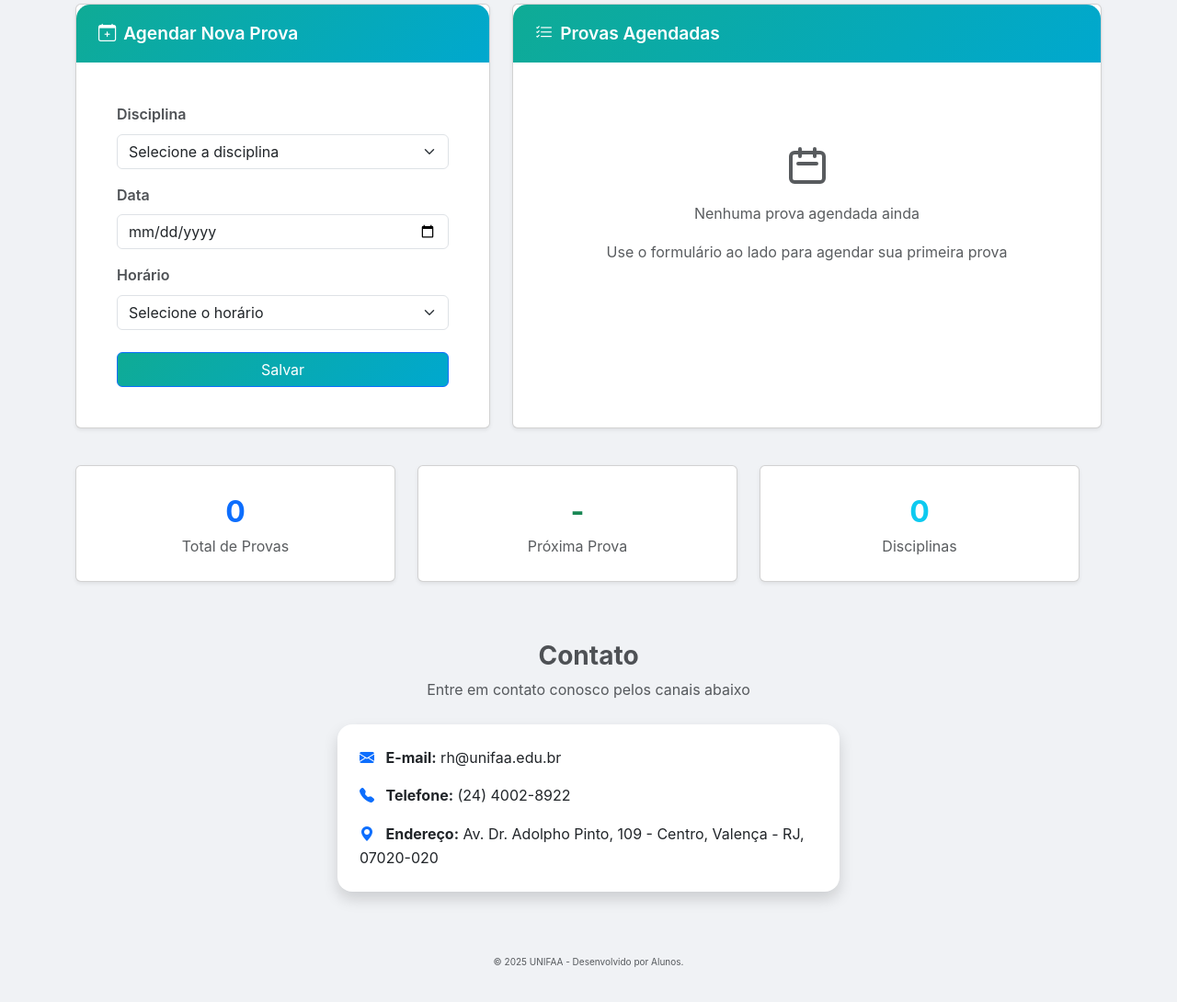
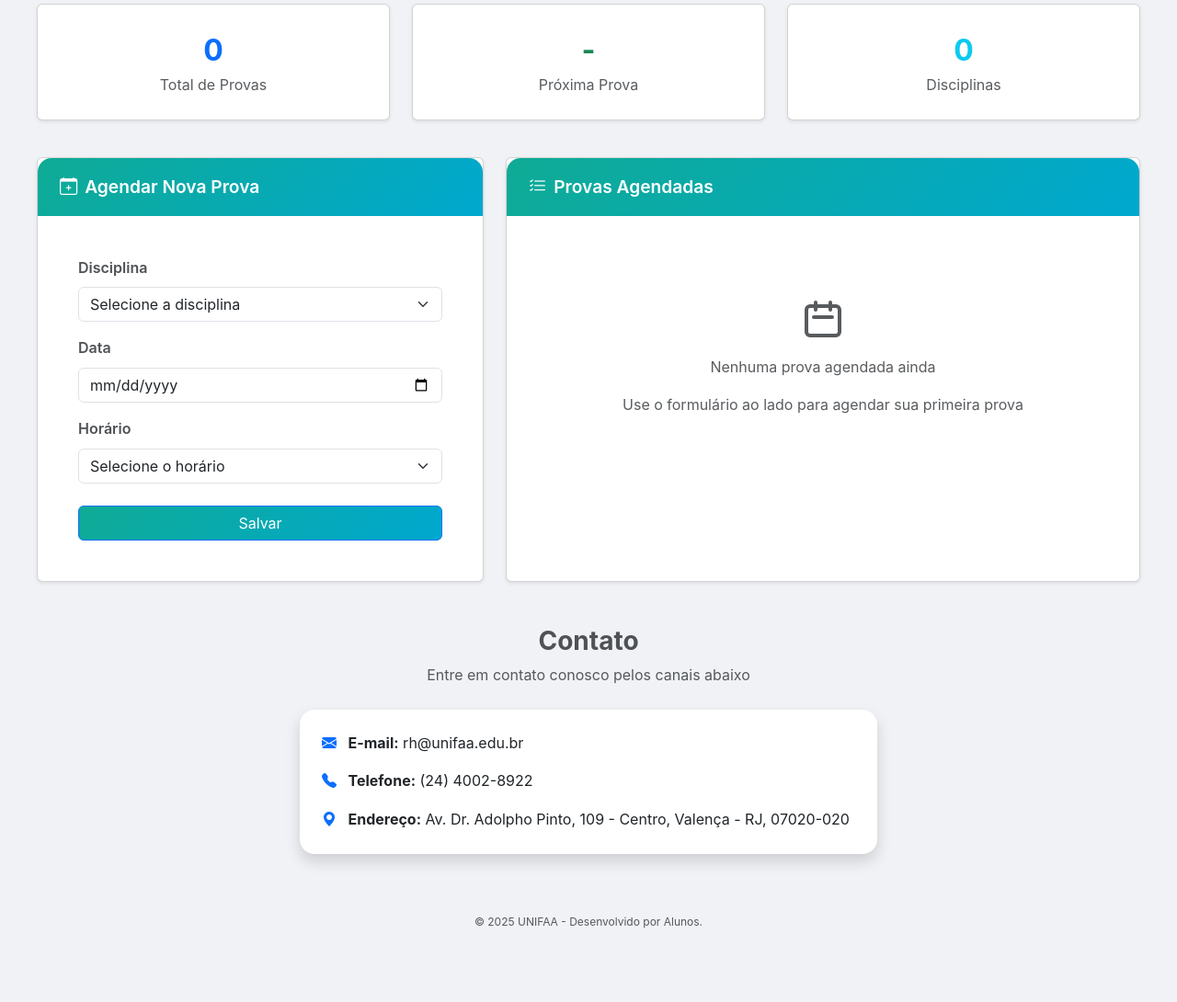
Before and after one commit to Kuasne/RC-ADS, a plain HTML site: page dashboard.html in a window 1280 px wide. Shown: the part 310-1400 px from the top of the page at 92% size. After the commit the page ends 1354 px from the top, so only its background shows below. Drawn offline with nearby package versions, Linux system fonts and the light colour scheme.

Commit message:
card no topo da pagina e diminuição das bordas

```diff
--- a/css/style.css
+++ b/css/style.css
@@ -661,3 +661,17 @@ body {
 .btn-delete-prova:hover {
   background-color: #f7d4d4;
 }
+/* ===== AJUSTE DE ESPAÇAMENTO LATERAL GERAL ===== */
+.container {
+  max-width: 100% !important;     /* Ocupa toda a largura da tela */
+  padding-left: 40px !important;  /* Diminui o espaço interno esquerdo */
+  padding-right: 40px !important; /* Diminui o espaço interno direito */
+}
+
+/* Em telas menores, mantém margens menores para melhor visualização */
+@media (max-width: 768px) {
+  .container {
+    padding-left: 20px !important;
+    padding-right: 20px !important;
+  }
+}
--- a/dashboard.html
+++ b/dashboard.html
@@ -11,9 +11,9 @@
 </head>
 
 <body class="dashboard-page">
+
   <!-- Navbar -->
-  <nav class="navbar navbar-expand-lg navbar-custom"
-    style="background: linear-gradient(135deg, #0fab95 0%, #00a8cf 100%);">
+  <nav class="navbar navbar-expand-lg navbar-custom" style="background: linear-gradient(135deg, #0fab95 0%, #00a8cf 100%);">
     <div class="container">
       <a class="navbar-brand" href="#">
         <img src="images/unifaa-logo.png" alt="UNIFAA" class="me-2" />
@@ -22,6 +22,7 @@
       <button class="navbar-toggler" type="button" data-bs-toggle="collapse" data-bs-target="#navbarNav">
         <span class="navbar-toggler-icon"></span>
       </button>
+
       <div class="collapse navbar-collapse" id="navbarNav">
         <ul class="navbar-nav ms-auto">
           <li class="nav-item">
@@ -39,21 +40,11 @@
               <i class="bi bi-person-circle me-1"></i>Aluno
             </a>
             <ul class="dropdown-menu">
-              <li>
-                <a class="dropdown-item" href="#">
-                  <i class="bi bi-person me-2"></i>Perfil</a>
-              </li>
-              <li>
-                <a class="dropdown-item" href="#" data-bs-toggle="modal" data-bs-target="#configuracoesModal">
-                  <i class="bi bi-gear me-2"></i>Configurações</a>
-              </li>
-              <li>
-                <hr class="dropdown-divider" />
-              </li>
-              <li>
-                <a class="dropdown-item" href="./portal.html">
-                  <i class="bi bi-box-arrow-right me-2"></i>Sair</a>
-              </li>
+              <li><a class="dropdown-item" href="#"><i class="bi bi-person me-2"></i>Perfil</a></li>
+              <li><a class="dropdown-item" href="#" data-bs-toggle="modal" data-bs-target="#configuracoesModal">
+                  <i class="bi bi-gear me-2"></i>Configurações</a></li>
+              <li><hr class="dropdown-divider" /></li>
+              <li><a class="dropdown-item" href="./portal.html"><i class="bi bi-box-arrow-right me-2"></i>Sair</a></li>
             </ul>
           </li>
         </ul>
@@ -61,6 +52,7 @@
     </div>
   </nav>
 
+  <!-- Conteúdo Principal -->
 <!-- Conteúdo Principal -->
 <div class="main-content mt-4">
   <div class="container">
@@ -77,12 +69,43 @@
       </div>
     </div>
 
-      <div class="row">
+    <!-- Cards de Estatísticas -->
+    <div class="row mt-3 mb-4">
+      <div class="col-md-4 mb-3">
+        <div class="card text-center shadow-sm h-100">
+          <div class="card-body">
+            <div class="fs-2 fw-bold text-primary" id="totalProvas">0</div>
+            <div class="text-muted">Total de Provas</div>
+          </div>
+        </div>
+      </div>
+      <div class="col-md-4 mb-3">
+        <div class="card text-center shadow-sm h-100">
+          <div class="card-body">
+            <div class="fs-2 fw-bold text-success" id="proximaProva">-</div>
+            <div class="text-muted">Próxima Prova</div>
+          </div>
+        </div>
+      </div>
+      <div class="col-md-4 mb-3">
+        <div class="card text-center shadow-sm h-100">
+          <div class="card-body">
+            <div class="fs-2 fw-bold text-info" id="disciplinasCount">0</div>
+            <div class="text-muted">Disciplinas</div>
+          </div>
+        </div>
+      </div>
+    </div>
+
+    <!-- Seção de Agendamento e Lista de Provas -->
+    <div class="row g-4 align-items-stretch">
       <!-- Formulário de Agendamento -->
-        <div class="col-lg-5 mb-4">
+      <div class="col-lg-5">
         <div class="card h-100 shadow-sm" id="agendamento">
           <div class="card-header card-header-custom">
-              <h3 class="card-title mb-0"><i class="bi bi-calendar-plus me-2"></i>Agendar Nova Prova</h3>
+            <h3 class="card-title mb-0">
+              <i class="bi bi-calendar-plus me-2"></i>Agendar Nova Prova
+            </h3>
           </div>
           <div class="card-body">
             <form id="formAgendamento" style="border-radius: 10px; padding: 20px;"
@@ -123,8 +146,8 @@
         </div>
       </div>
 
-        <!-- Calendário/Lista de Provas Agendadas -->
-        <div class="col-lg-7 mb-4">
+      <!-- Lista de Provas Agendadas -->
+      <div class="col-lg-7">
         <div class="card h-100 shadow-sm">
           <div class="card-header card-header-custom">
             <h3 class="card-title mb-0 text-white">
@@ -146,41 +169,14 @@
           </div>
         </div>
       </div>
-
-        <!-- Cards de Estatísticas -->
-        <div class="row mt-3">
-          <div class="col-md-4 mb-3">
-            <div class="card text-center shadow-sm">
-              <div class="card-body">
-                <div class="fs-2 fw-bold text-primary" id="totalProvas">0</div>
-                <div class="text-muted">Total de Provas</div>
-              </div>
-            </div>
-          </div>
-          <div class="col-md-4 mb-3">
-            <div class="card text-center shadow-sm">
-              <div class="card-body">
-                <div class="fs-2 fw-bold text-success" id="proximaProva">-</div>
-                <div class="text-muted">Próxima Prova</div>
-              </div>
-            </div>
-          </div>
-          <div class="col-md-4 mb-3">
-            <div class="card text-center shadow-sm">
-              <div class="card-body">
-                <div class="fs-2 fw-bold text-info" id="disciplinasCount">0</div>
-                <div class="text-muted">Disciplinas</div>
-              </div>
-            </div>
-          </div>
     </div>
   </div>
 </div>
 
-    <!-- Seção de Contato -->
-    <div class="container my-5">
+      <!-- Contato -->
+      <section class="my-5" id="contact">
         <div class="text-center mb-4">
-        <h3 class="fw-bold" id="contact">Contato</h3>
+          <h3 class="fw-bold">Contato</h3>
           <p class="text-muted">Entre em contato conosco pelos canais abaixo</p>
         </div>
         <div class="row justify-content-center">
@@ -200,37 +196,35 @@
                   </li>
                   <li>
                     <i class="bi bi-geo-alt-fill text-primary me-2"></i>
-                  <strong>Endereço:</strong>
-                  Av. Dr. Adolpho Pinto, 109 - Centro, Valença - RJ, 07020-020
+                    <strong>Endereço:</strong> Av. Dr. Adolpho Pinto, 109 - Centro, Valença - RJ, 07020-020
                   </li>
                 </ul>
               </div>
             </div>
           </div>
         </div>
+      </section>
+
     </div>
-  </div>
+  </main>
 
-  <!-- MODAL DE CONFIGURAÇÕES -->
-  <div class="modal fade" id="configuracoesModal" tabindex="-1" aria-labelledby="configuracoesModalLabel"
-    aria-hidden="true">
+  <!-- Modal de Configurações -->
+  <div class="modal fade" id="configuracoesModal" tabindex="-1" aria-labelledby="configuracoesModalLabel" aria-hidden="true">
     <div class="modal-dialog modal-dialog-centered">
       <div class="modal-content rounded-4 shadow">
         <div class="modal-header bg-primary text-white">
-          <h5 class="modal-title" id="configuracoesModalLabel">
-            <i class="bi bi-gear me-2"></i>Configurações do Aluno
-          </h5>
+          <h5 class="modal-title"><i class="bi bi-gear me-2"></i>Configurações do Aluno</h5>
           <button type="button" class="btn-close btn-close-white" data-bs-dismiss="modal" aria-label="Close"></button>
         </div>
         <div class="modal-body">
           <form id="formConfiguracoesAluno">
             <div class="mb-3">
               <label for="nomeAluno" class="form-label">Nome de Exibição</label>
-              <input type="text" id="nomeAluno" class="form-control" value="Lucas Gentil" required>
+              <input type="text" id="nomeAluno" class="form-control" value="Lucas Gentil" required />
             </div>
             <div class="mb-3">
               <label for="emailAluno" class="form-label">E-mail</label>
-              <input type="email" id="emailAluno" class="form-control" value="lucas@unifaa.edu.br" required>
+              <input type="email" id="emailAluno" class="form-control" value="lucas@unifaa.edu.br" required />
             </div>
             <div class="mb-3">
               <label class="form-label">Tema</label>
@@ -240,17 +234,14 @@
               </select>
             </div>
             <div class="form-check mb-3">
-              <input class="form-check-input" type="checkbox" id="notificacoesEmail" checked>
-              <label class="form-check-label" for="notificacoesEmail">
-                Receber notificações por e-mail
-              </label>
+              <input class="form-check-input" type="checkbox" id="notificacoesEmail" checked />
+              <label class="form-check-label" for="notificacoesEmail">Receber notificações por e-mail</label>
             </div>
             <div class="mb-3">
               <label for="senhaAluno" class="form-label">Alterar Senha</label>
-              <input type="password" id="senhaAluno" class="form-control" placeholder="Nova senha">
+              <input type="password" id="senhaAluno" class="form-control" placeholder="Nova senha" />
             </div>
-            <button type="submit" class="btn btn-primary w-100"
-              style="background: linear-gradient(135deg, #0fab95 0%, #00a8cf 100%)">
+            <button type="submit" class="btn btn-primary w-100" style="background: linear-gradient(135deg, #0fab95 0%, #00a8cf 100%);">
               <i class="bi bi-save me-2"></i>Salvar Alterações
             </button>
           </form>
@@ -260,11 +251,9 @@
   </div>
 
   <!-- Rodapé -->
-  <footer>
-    <div class="container">
-      <p class="text-center text-muted" style="padding: 20px; font-size: 10px;">
-        &copy; 2025 UNIFAA - Desenvolvido por Alunos.
-      </p>
+  <footer class="py-3">
+    <div class="container text-center">
+      <p class="text-muted" style="font-size: 12px;">&copy; 2025 UNIFAA - Desenvolvido por Alunos.</p>
     </div>
   </footer>
 
@@ -272,7 +261,6 @@
   <script src="js/main.js"></script>
 
   <script>
-    // Simulação de salvamento de configurações
     document.getElementById('formConfiguracoesAluno').addEventListener('submit', function (e) {
       e.preventDefault();
       alert('Configurações salvas com sucesso!');
@@ -280,6 +268,6 @@
       modal.hide();
     });
   </script>
+
 </body>
-
 </html>
--- a/helton.txt
+++ b/helton.txt
@@ -1,2 +1,3 @@
 ola mundo
 ola mundo 2
+Alterações realizadas conforme solicitado galera, tmj!!!
```
Lines whose indentation alone changed are shown as unchanged.
